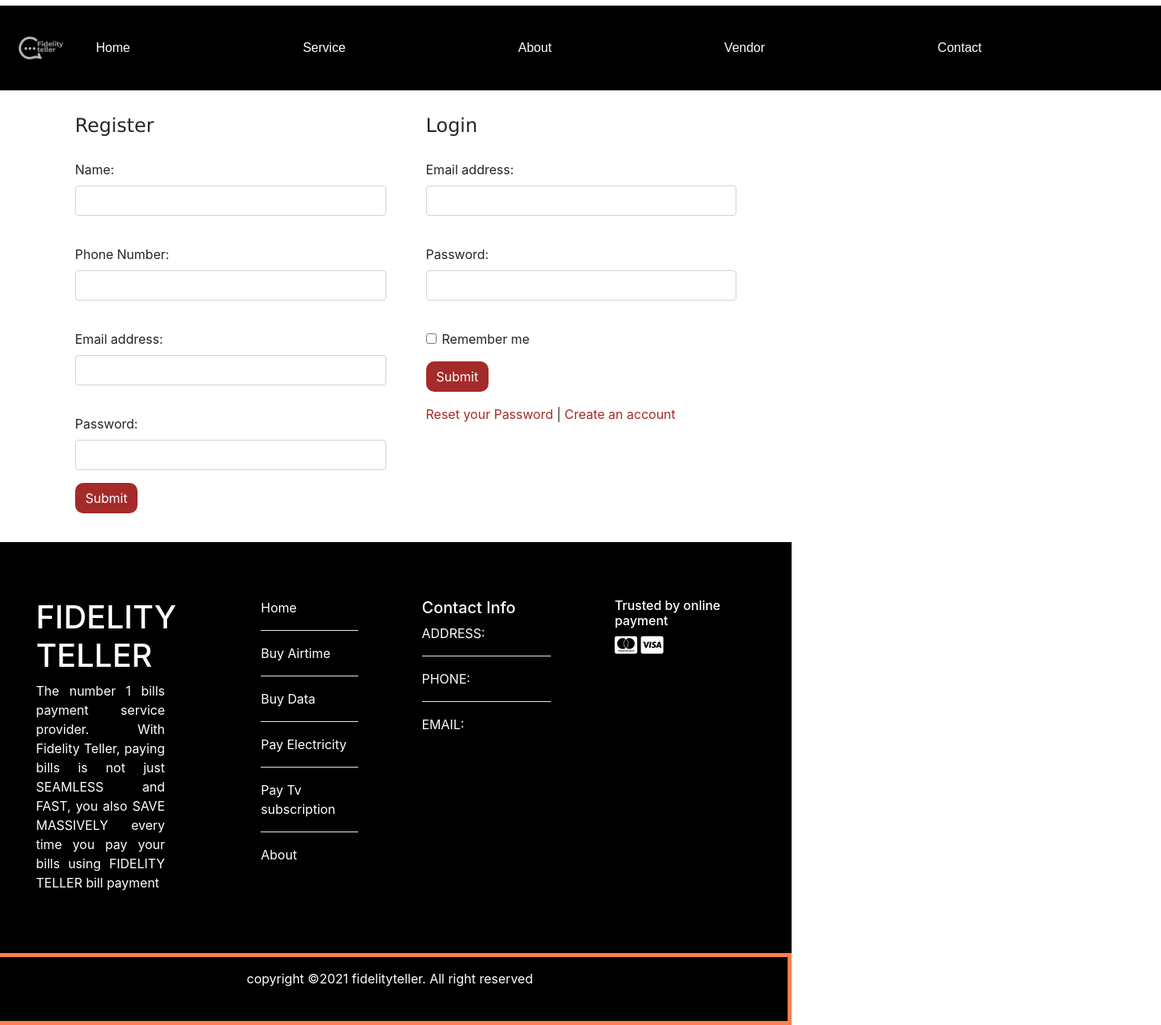
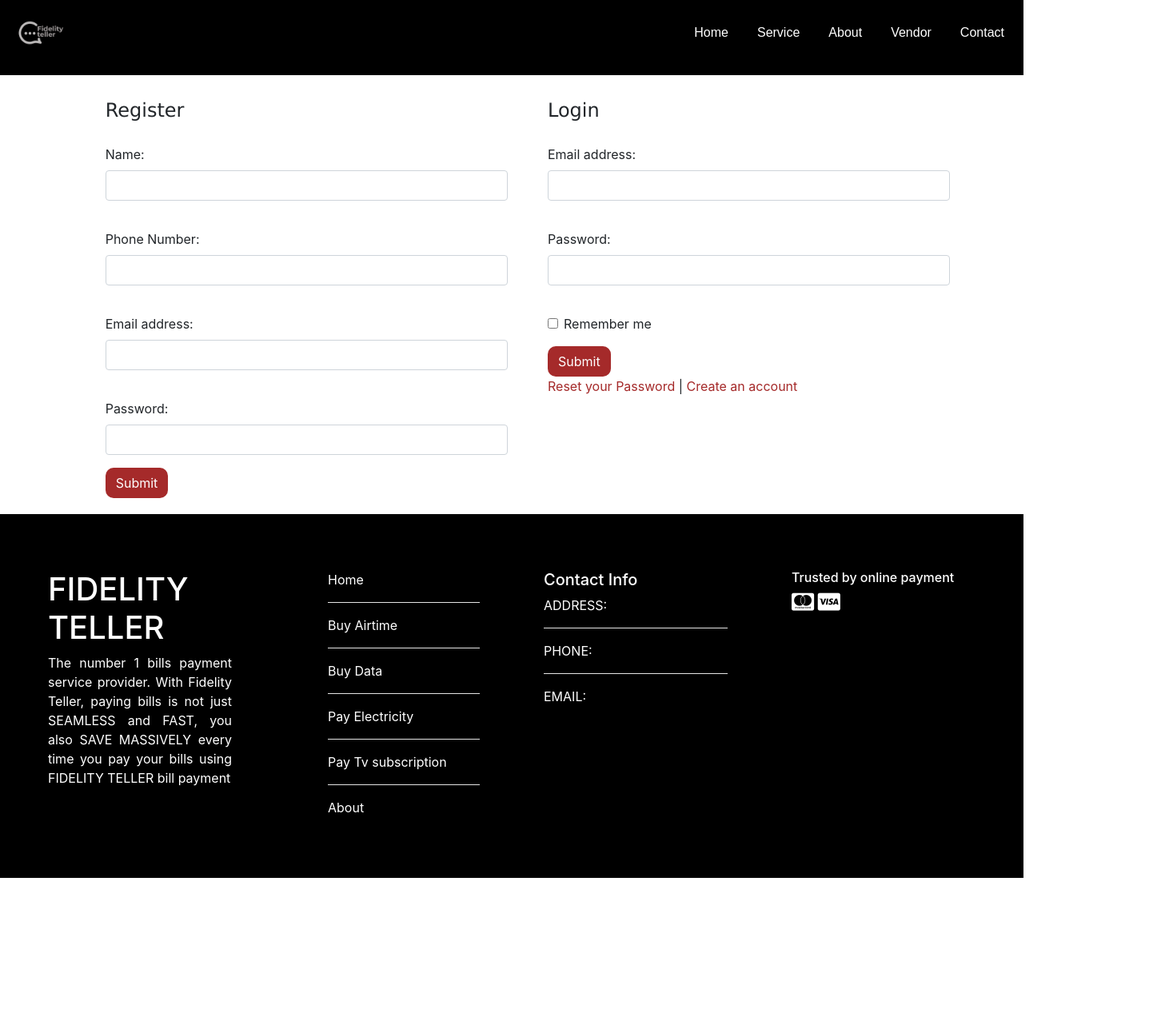
Before and after one commit to abuzaydQ/datacomp, a plain HTML site: page signup.html in a window 1280 px wide. Shown: the part 111-1393 px from the top of the page at 80% size, 1452 px wide, since content can reach past the window. After the commit the page ends 1209 px from the top, so only its background shows below. Drawn offline with Linux system fonts and the light colour scheme.

Commit message:
finished the update

```diff
--- a/signup.html
+++ b/signup.html
@@ -26,11 +26,13 @@
 
       </div>
       <div class="col-sm-3">
-            <button type="button"><a href="#">login In <i class="fas fa-sign-in-alt"></i></a></button> &nbsp;&nbsp;&nbsp;
-            <button type="button"><a href="#">Sign Up <i class="fas fa-user-plus"></i></a></button>
+          <button type="button"><a href="signup.html">login In <i class="fas fa-sign-in-alt"></i></a></button> &nbsp;&nbsp;&nbsp;
+          <button type="button"><a href="signup.html">Sign Up <i class="fas fa-user-plus"></i></a></button>
       </div>
   </div>
 </div>
+
+
     <nav id="menu" class="navbar navbar-expand-md sticky-top">
           <!-- Brand -->
           <a class="navbar-brand" href="#"><img src="logo.png" alt="fidelityteller" width="80px" height="80px"></a>
@@ -61,7 +63,7 @@
             </ul>
             </div>
         </nav>
-
+        <div class="container-fluid">
         <div class="row">
             <div class="col-sm-1">
 
@@ -114,6 +116,8 @@
 
             </div>
         </div>
+      </div>
+        <div class="container-fluid">
           <div class="row" id="aboutus">
             <div class="col-sm-3">
               <h1>FIDELITY TELLER</h1>
@@ -141,7 +145,7 @@
               </ul>
 
             </div>
-          <div class="col-sm-3">
+            <div class="col-sm-3" id="contact">
               <h5>Contact Info</h5>
               <p>ADDRESS:</p>
               <hr>
@@ -156,12 +160,7 @@
 
             </div>
           </div>
-        <div class="row" id="footer">
-          <div class="col-sm-12">
-            copyright &copy;2021 fidelityteller. All right reserved
         </div>
-        </div>
-
 
     <script src="js/jquery.js"></script>
     <script src="js/popper.js"></script>
--- a/style.css
+++ b/style.css
@@ -1,13 +1,13 @@
+*{
+    margin: 0;
+    box-sizing: border-box;
+}
 :root {
     --main-bg-color: white;
-}
-body {
-    width: fit-content;
 }
 
 div.row {
     background-color: var(--main-bg-color);
-    width: 1005
 }
 .social i {
     font-size: 25px;
@@ -40,6 +40,12 @@
 .navbar-nav a:hover {
     color: lightskyblue;
 }
+.navbar-nav {
+    margin-left: auto;
+}
+.nav-item {
+    margin-left: 20px;
+}
 
 button {
     border: none;
@@ -60,9 +66,6 @@
 }
 button a:hover {
     text-decoration: none;
-}
-.nav-item {
-    margin-right: 200px;
 }
 #demo {
     padding-top: 10px;
@@ -95,7 +98,7 @@
     color: white;
 
 }
-.col-12 h3 {
+.col-sm-12 h3 {
     font-weight:normal;
     font-family: Verdana, Geneva, Tahoma, sans-serif;
 }
```
Also changed, not shown: index.html (+3 -4 lines). Lines whose indentation alone changed are shown as unchanged.
